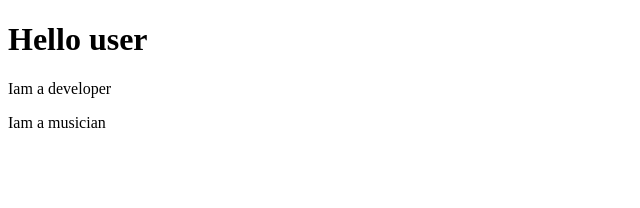
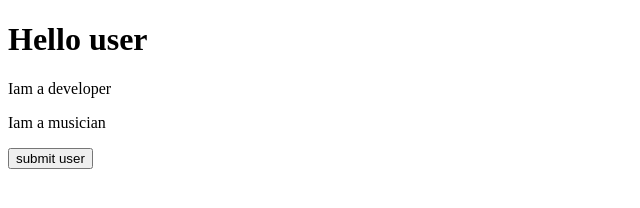
Before and after one commit to Veera3420/splitmate, a plain HTML site: page user.html in a window 1280 px wide. Shown: the whole page, without its empty margins (0-640 px from the left). Drawn offline with Linux system fonts and the light colour scheme.

Commit message:
added user button

```diff
--- a/user.html
+++ b/user.html
@@ -9,6 +9,7 @@
     <h1>Hello user</h1>
     <p>Iam a developer</p>
     <p>Iam a musician</p>
+    <button>submit user</button>
 
 </body>
 </html>
```
